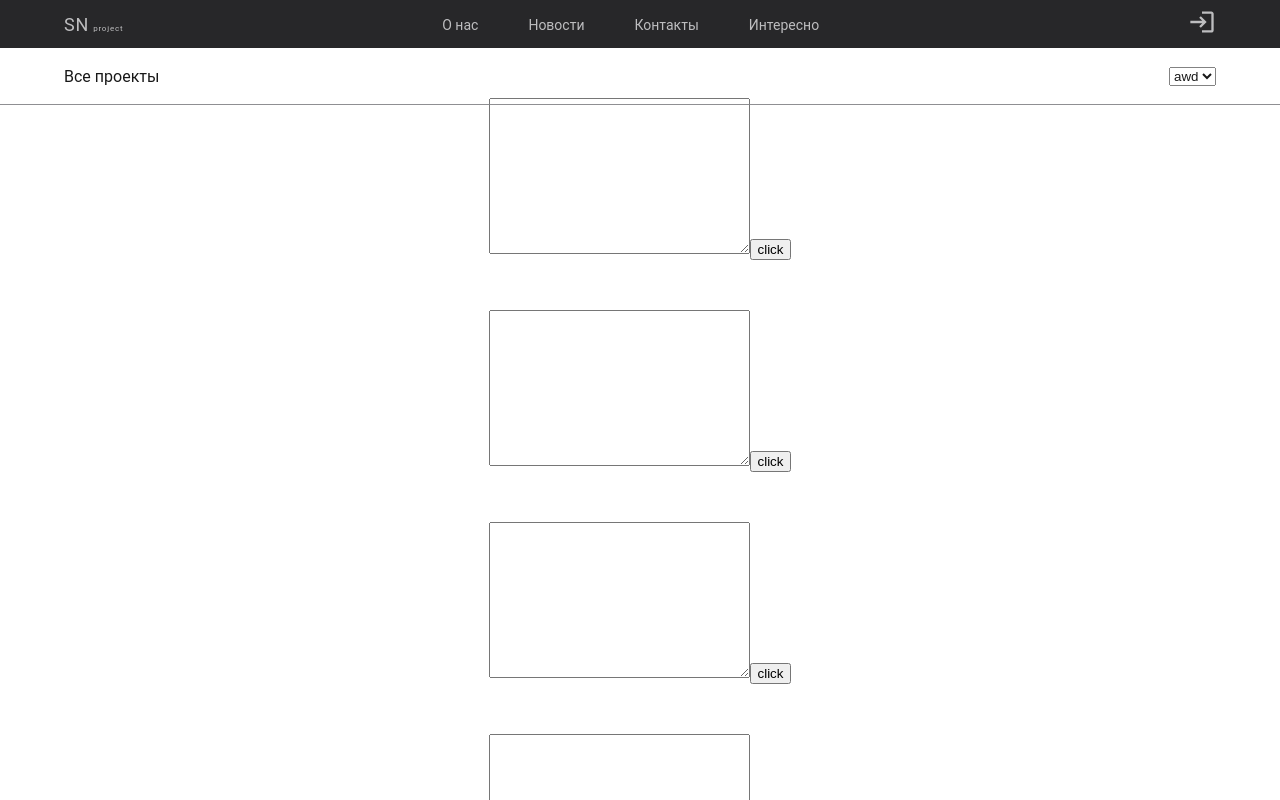
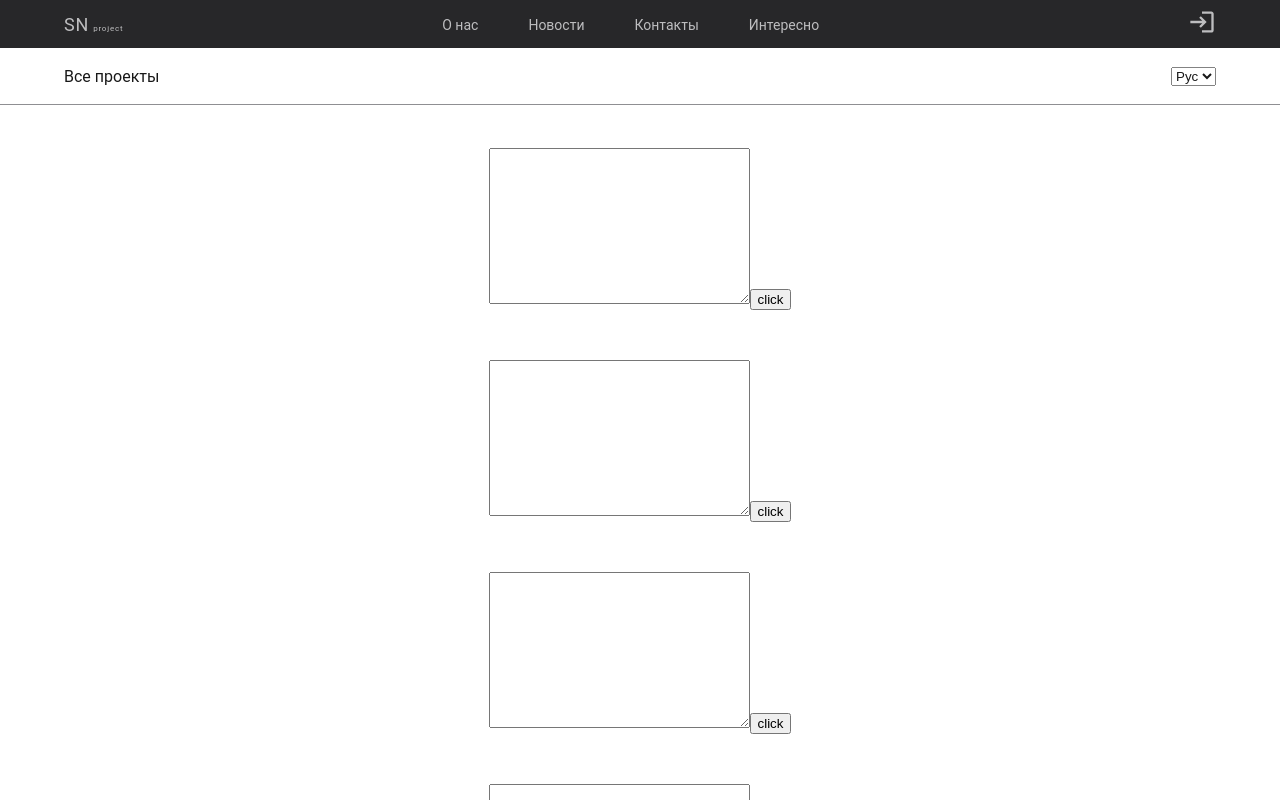
Before and after one commit to Sokha93/landing-page, a React (Create React App) app: page / in a window 1280 px wide. Shown: the top 800 px of the page. Built offline with nearby package versions, Linux system fonts and the light colour scheme; a web font is replaced by a local one.

Commit message:
nothing done today

```diff
--- a/src/components/main/index.jsx
+++ b/src/components/main/index.jsx
@@ -5,13 +5,17 @@ const mainStyle = {
     textAlign: 'center',
     marginTop: '50px'
 }
+const mainstyle={
+    textAlign: 'center',
+    marginTop: '100px'
+}
 
 const Main = () => {
 
 
     return (
         <Container>
-            <div style={ mainStyle }>
+            <div style={ mainstyle }>
                 <textarea name="" id="" cols="30" rows="10"></textarea>
                 <button>click</button>
             </div>
--- a/src/components/stickyHeader/index.jsx
+++ b/src/components/stickyHeader/index.jsx
@@ -1,12 +1,15 @@
 import React, { useState, useEffect } from 'react';
 import { Container } from '@mui/material';
 import useLanguage from '../../context/multipleLanguages/hook';
-import { DownHeaderBlock } from '../../styles/styledComponents/downHeader';
 
 const StickyHeader = () => {
 
-    const { t } = useLanguage();
+    const { t, language, setLanguage } = useLanguage();
     const [isSticky, setIsSticky] = useState(false);
+
+    const handleChange = (event) => {
+        setLanguage(event.target.value);
+    };
 
     const classes = {
         sticky: {
@@ -48,11 +51,10 @@ const StickyHeader = () => {
     return (
         <div style={classes.sticky}>
             <Container style={classes.container}>
-                <a style={{color: '#000'}}>{ t.all_projects }</a>
-                <select name="" id="">
-                    <option value="">awd</option>
-                    <option value="">awd</option>
-                    <option value="">awd</option>
+                <a>{ t.all_projects }</a>
+                <select name="" id="" value={language} onChange={handleChange}>
+                    <option value="russian">{language === 'russian' ? t.russian_lang : t.lang_ru }</option>
+                    <option value="english">{language === 'english' ? t.lang_en : t.english_lang }</option>
                 </select>
             </Container>
         </div>
```
Also changed, not shown: src/styles/styledComponents/downHeader.js (deleted, +0 -9 lines).
